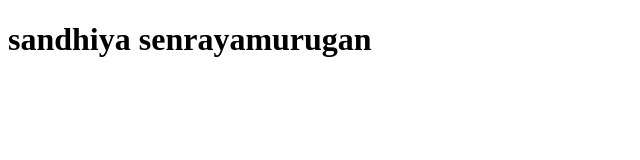
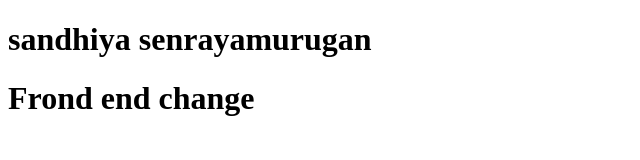
Before and after one commit to Sandhiyajeya/Student_Register, a plain HTML site: page index.html in a window 1280 px wide. Shown: the whole page, without its empty margins (0-640 px from the left). Drawn offline with Linux system fonts and the light colour scheme.

Commit message:
FEAD: add some frontend code

```diff
--- a/index.html
+++ b/index.html
@@ -5,6 +5,7 @@
             <title>document</title>
         </head>
         <h1>sandhiya senrayamurugan</h1>
+        <h1>Frond end change</h1>
     </body>
 
 </html>
```
